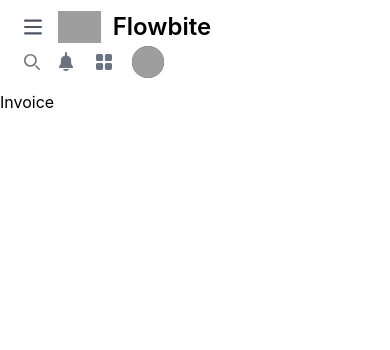
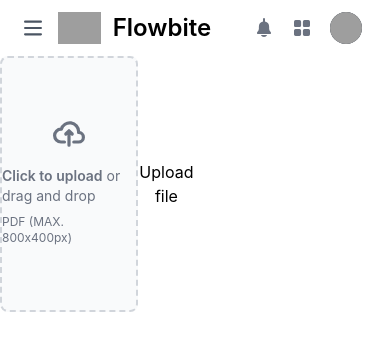
Before and after one commit to OscarKristland/InvoiceReader, a React (Vite) app in the folder frontend/: page /invoice in a window 390 px wide. Shown: the top 350 px of the page. Built offline with nearby package versions, Linux system fonts and the light colour scheme; grey boxes are pictures that could not be loaded.

Commit message:
Upload file pt1

```diff
--- a/frontend/src/components/Navbar.tsx
+++ b/frontend/src/components/Navbar.tsx
@@ -110,30 +110,7 @@
                   clipRule="evenodd"
                 />
               </svg>{" "}
-              New Widget
-            </button>
-            <button
-              id="toggleSidebarMobileSearch"
-              type="button"
-              className="p-2 text-gray-500 rounded-lg lg:hidden hover:text-gray-900 hover:bg-gray-100 dark:text-gray-400 dark:hover:bg-gray-700 dark:hover:text-white"
-            >
-              <span className="sr-only">Search</span>
-              {/* Search icon */}
-              <svg
-                className="w-4 h-4"
-                aria-hidden="true"
-                xmlns="http://www.w3.org/2000/svg"
-                fill="none"
-                viewBox="0 0 20 20"
-              >
-                <path
-                  stroke="currentColor"
-                  strokeLinecap="round"
-                  strokeLinejoin="round"
-                  strokeWidth={2}
-                  d="m19 19-4-4m0-7A7 7 0 1 1 1 8a7 7 0 0 1 14 0Z"
-                />
-              </svg>
+              Upload file
             </button>
             {/* Notifications */}
             <button
--- /dev/null
+++ b/frontend/src/components/Uploader.tsx
@@ -0,0 +1,79 @@
+import React, { DragEvent, ChangeEvent, useState } from "react";
+
+export function Uploader() {
+  const [selectedFile, setSelectedFile] = useState<File | null>(null);
+
+  const handleFileChange = (e: ChangeEvent<HTMLInputElement>) => {
+    if (e.target.files && e.target.files.length > 0) {
+      const file = e.target.files?.[0];
+      setSelectedFile(file || null);
+    }
+  };
+
+  const handleDrop = (e: DragEvent<HTMLDivElement>) => {
+    e.preventDefault();
+    if (e.dataTransfer.files && e.dataTransfer.files.length > 0) {
+      const file = e.dataTransfer.files[0];
+      setSelectedFile(file);
+    }
+  };
+
+  const handleDragOver = (e: DragEvent<HTMLDivElement>) => {
+    e.preventDefault();
+  };
+
+  const handleUpload = () => {
+    if (selectedFile) {
+      console.log("Uploading file:", selectedFile);
+    } else {
+      console.log("No file selected");
+    }
+  };
+
+
+
+  return (
+    <div
+      className="flex items-center justify-center w-full"
+      onDrop={handleDrop}
+      onDragOver={handleDragOver}
+    >
+      <label
+        htmlFor="dropzone-file"
+        className="flex flex-col items-center justify-center w-full h-64 border-2 border-gray-300 border-dashed rounded-lg cursor-pointer bg-gray-50 dark:hover:bg-bray-800 dark:bg-gray-700 hover:bg-gray-100 dark:border-gray-600 dark:hover:border-gray-500 dark:hover:bg-gray-600"
+      >
+        <div className="flex flex-col items-center justify-center pt-5 pb-6">
+          <svg
+            className="w-8 h-8 mb-4 text-gray-500 dark:text-gray-400"
+            aria-hidden="true"
+            xmlns="http://www.w3.org/2000/svg"
+            fill="none"
+            viewBox="0 0 20 16"
+          >
+            <path
+              stroke="currentColor"
+              strokeLinecap="round"
+              strokeLinejoin="round"
+              strokeWidth={2}
+              d="M13 13h3a3 3 0 0 0 0-6h-.025A5.56 5.56 0 0 0 16 6.5 5.5 5.5 0 0 0 5.207 5.021C5.137 5.017 5.071 5 5 5a4 4 0 0 0 0 8h2.167M10 15V6m0 0L8 8m2-2 2 2"
+            />
+          </svg>
+          <p className="mb-2 text-sm text-gray-500 dark:text-gray-400">
+            <span className="font-semibold">Click to upload</span> or drag and
+            drop
+          </p>
+          <p className="text-xs text-gray-500 dark:text-gray-400">
+            PDF (MAX. 800x400px)
+          </p>
+        </div>
+        <input
+          id="dropzone-file"
+          type="file"
+          className="hidden"
+          onChange={handleFileChange}
+        />
+      </label>
+      <button onClick={handleUpload}>Upload file</button>
+    </div>
+  );
+}
--- a/frontend/src/pages/HomePage.tsx
+++ b/frontend/src/pages/HomePage.tsx
@@ -1,8 +1,6 @@
-import React from "react";
 
-interface Props {}
 
-const Home = (props: Props) => {
+const Home = () => {
   return (
     <div className="bg-black">
     </div>
--- a/frontend/src/pages/InvoicePage.tsx
+++ b/frontend/src/pages/InvoicePage.tsx
@@ -1,9 +1,11 @@
-import React from "react";
+import { Uploader } from "../components/Uploader";
 
-interface Props {}
-
-const Invoice = (props: Props) => {
-  return <div>Invoice</div>;
+const Invoice = () => {
+  return (
+    <div className="flex items-center justify-center w-1/2">
+      <Uploader />
+    </div>
+  );
 };
 
 export default Invoice;
```
Also changed, not shown: frontend/src/components/DummyComp.tsx (deleted), 1 other file (tests, documents, lock files or other folders).
